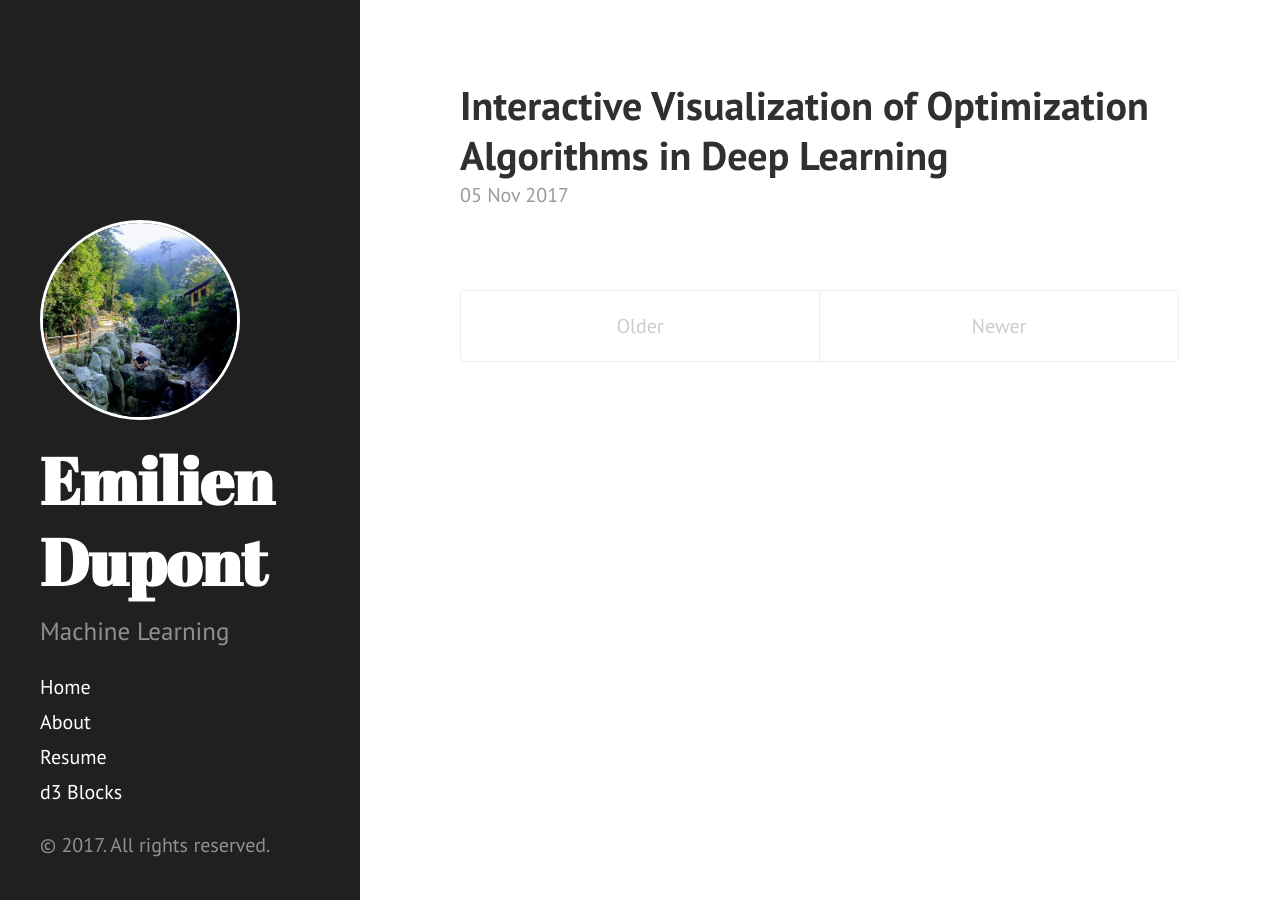
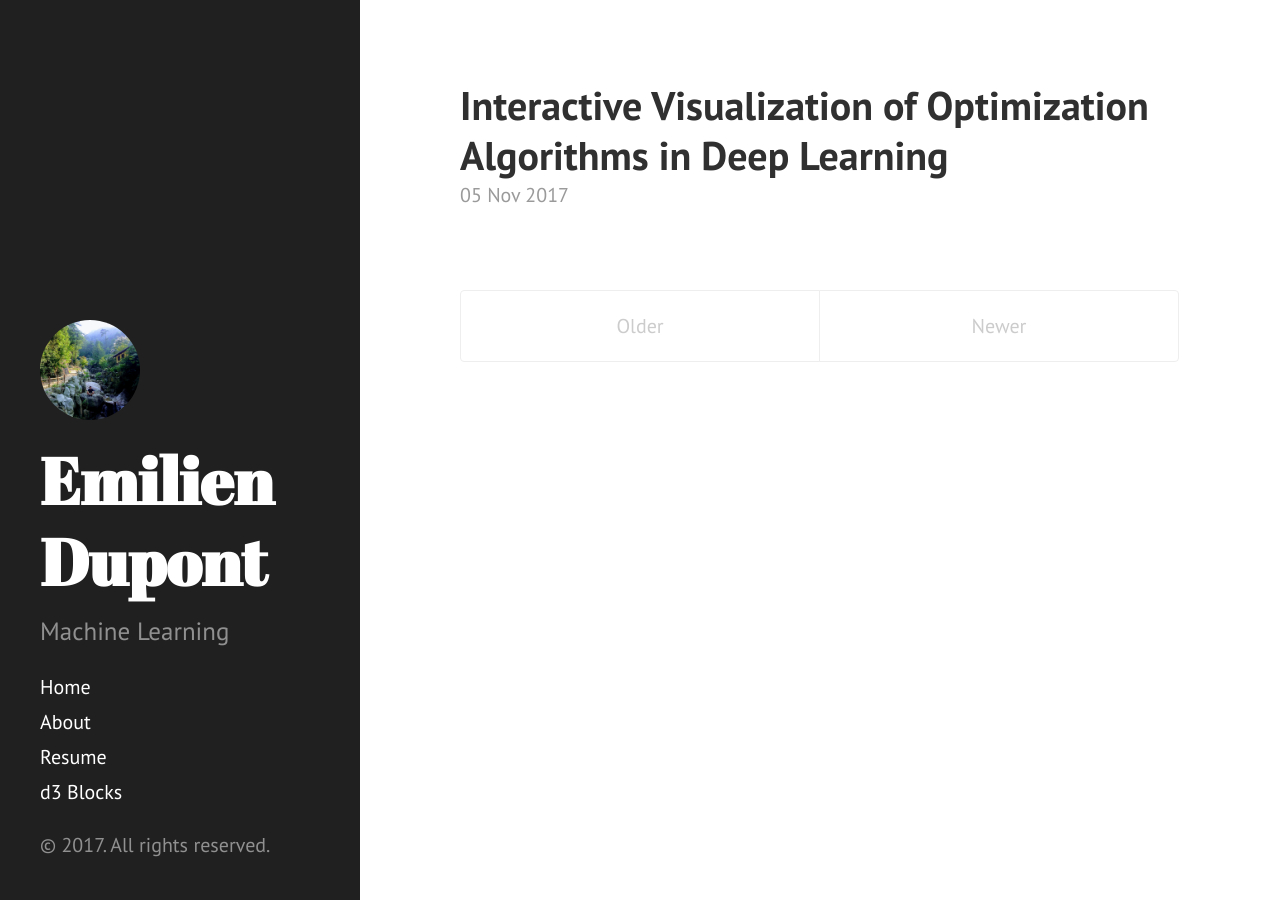
Before and after one commit to EmilienDupont/emiliendupont.github.io, a Jekyll site: the page built from index.html, in a window 1280 px wide. Built offline with Jekyll 4.4.1, drawn with Linux system fonts in a browser that asks for light colours; the list of posts is cut into pages by our own code.

Commit message:
:apple: update look

```diff
--- a/_includes/sidebar.html
+++ b/_includes/sidebar.html
@@ -1,6 +1,6 @@
 <div class="sidebar">
   <div class="container sidebar-sticky">
-    <img src="{{ site.url }}/imgs/profile.jpg" style="align:center; width:200px; height:200px; border-radius: 50%; border:3px solid white">
+    <img src="{{ site.url }}/imgs/profile.jpg" style="align:center; width:100px; height:100px; border-radius: 50%; border:0px solid white">
     <div class="sidebar-about">
       <h1>
         <a href="{{ site.url }}">
```
